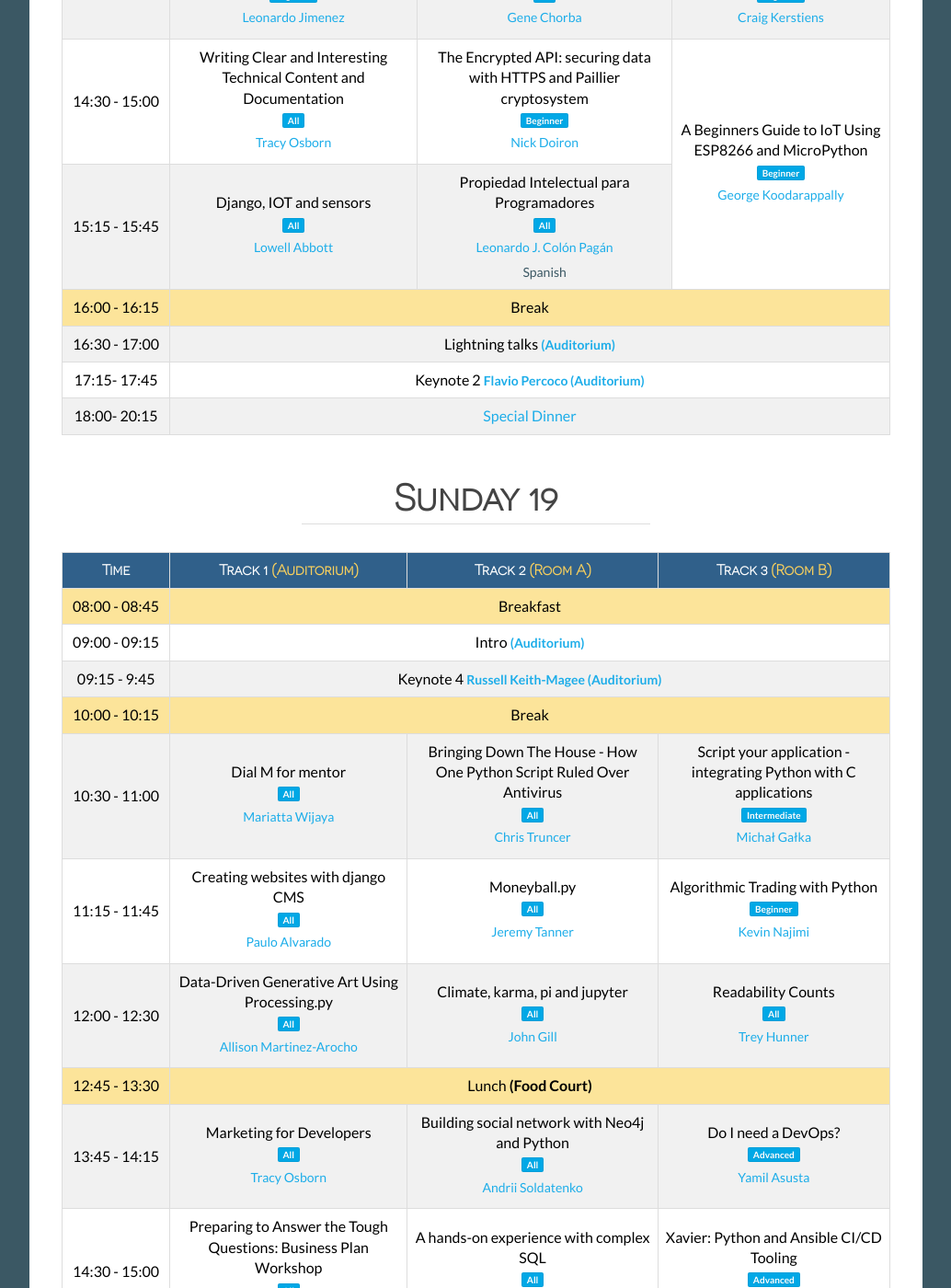
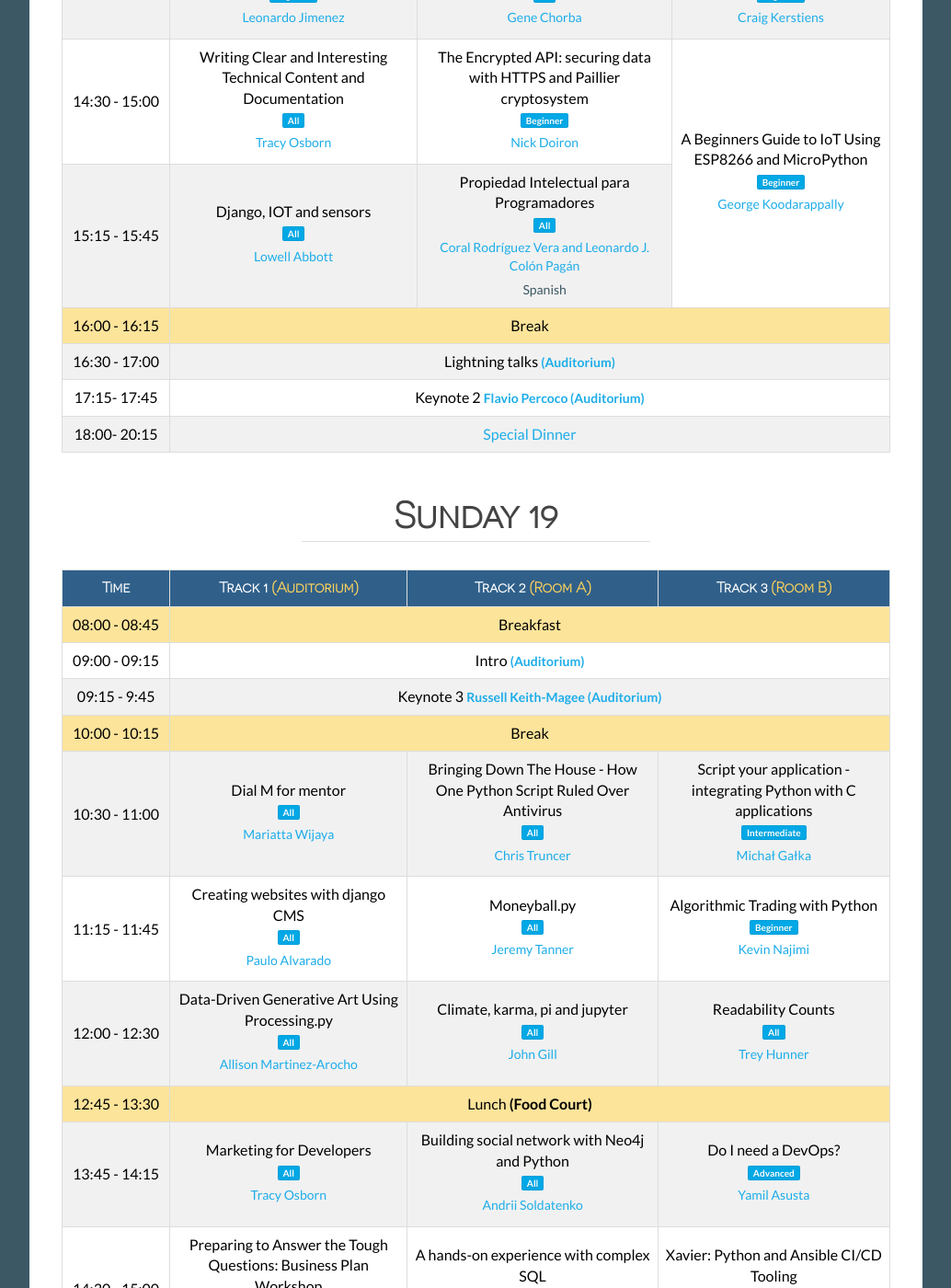
Before and after one commit to pycaribbean/pycaribbean.github.io, a Jekyll site: the page built from schedule.html, in a window 1280 px wide and 1400 px high, scrolled down 1102 px. Shown: the whole window at 92% size, without its empty margins (105-1139 px from the left). Built offline with Jekyll 4.4.1, drawn with Linux system fonts in a browser that asks for light colours; nearby versions of some CDN libraries; library files that are not in the unit come from our copies; some of the changed text lies outside the part shown.

Commit message:
Fix typos and add speaker name. - Fix typo in name Bruce Eckel. - Fix keynote numeration. - Add Coral Rodríguez Vera as speaker for Propiedad Intelectual para Programadores.

```diff
--- a/schedule.html
+++ b/schedule.html
@@ -81,7 +81,7 @@ layout: page
               <tr>
                 <td class="time">15:15 - 15:45</td>
 		            <td> <span class="title"> Django, IOT and sensors </span> <br> <span class="uk-badge"> All </span>  <span class="speaker"> Lowell Abbott </span> </td>
-                <td> <span class="title"> Propiedad Intelectual para Programadores</span> <br> <span class="uk-badge"> All </span>  <span class="speaker"> Leonardo J. Colón Pagán </span> <span class="spanish">Spanish</span></td> </td>
+                <td> <span class="title"> Propiedad Intelectual para Programadores</span> <br> <span class="uk-badge"> All </span>  <span class="speaker"> Coral Rodríguez Vera and Leonardo J. Colón Pagán</span> <span class="spanish">Spanish</span></td> </td>
              	<!-- A beginners guide to Iot -->
 	            </tr>
               <tr class="break">
@@ -123,7 +123,7 @@ layout: page
             </tr>
             <tr>
               <td class="time">09:15 - 9:45</td>
-              <td colspan="3">Keynote 4  <span class="keynote">  <b class="uk-text-bold"> Russell Keith-Magee (Auditorium)</b></span></td>
+              <td colspan="3">Keynote 3  <span class="keynote">  <b class="uk-text-bold"> Russell Keith-Magee (Auditorium)</b></span></td>
             </tr>
             <tr class="break">
               <td class="time">10:00 - 10:15</td>
@@ -179,7 +179,7 @@ layout: page
               </tr>
               <tr>
                 <td class="time">17:15 - 17:45</td>
-                <td colspan="3"> <span class="title"> Keynote 5  </span> <span class="keynote"> <b class="uk-text-bold"> Bruce Eckle (Auditorium)</b> </span> </td>
+                <td colspan="3"> <span class="title"> Keynote 4  </span> <span class="keynote"> <b class="uk-text-bold"> Bruce Eckel (Auditorium)</b> </span> </td>
               </tr>
               <tr>
                 <td class="time">18:00 - 18:15</td>
```
